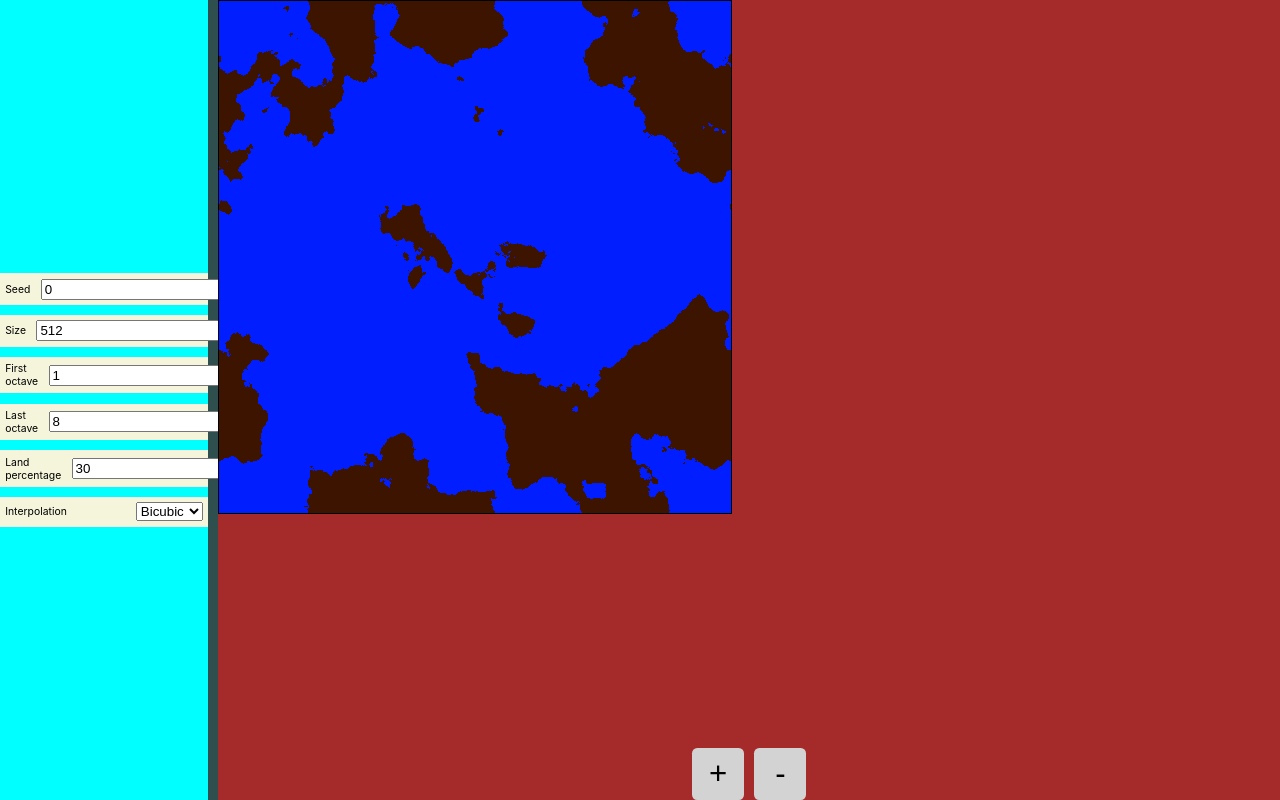
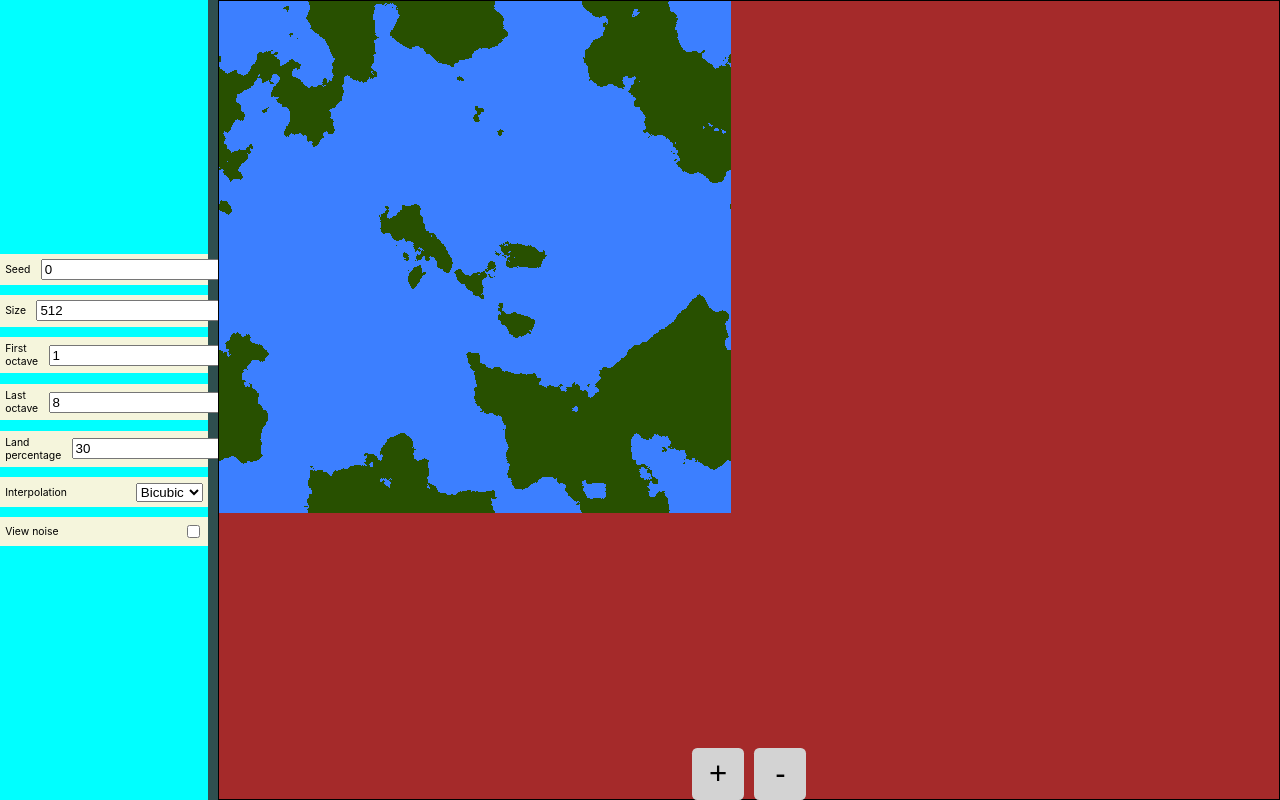
Before and after one commit to kamil-poncyliusz/map-generator, a React (Vite) app: page / in a window 1280 px wide. Built offline with nearby package versions, Linux system fonts and the light colour scheme.

Commit message:
Add viewNoise setting Refactor divs and styles for canvas manipulation features

```diff
--- a/src/App.css
+++ b/src/App.css
@@ -28,22 +28,27 @@
   background-color: beige;
 }
 #map-preview-window {
+  display: block;
   position: relative;
-  display: block;
   flex-grow: 1;
   height: 100%;
   background-color: brown;
 }
-#canvas-wrapper {
-  position: absolute;
-  left: 0;
-  top: 0;
+#map-canvas-wrapper {
+  box-sizing: border-box;
+  width: 100%;
+  height: 100%;
+  border: 1px solid black;
+  overflow: hidden;
+}
+#map-canvas-draggable {
   width: min-content;
   height: min-content;
-  box-sizing: border-box;
-  border: 1px solid black;
+  position: relative;
+  top: 0;
+  left: 0;
 }
-#map-preview-controls {
+#map-controls {
   position: absolute;
   bottom: 0;
   display: flex;
@@ -54,7 +59,7 @@
   width: 100%;
   height: 5rem;
 }
-#map-preview-controls button {
+#map-controls button {
   width: 5rem;
   height: 5rem;
   font-size: 3rem;
@@ -63,10 +68,10 @@
   border-radius: 0.5rem;
   cursor: pointer;
 }
-#map-preview-controls button:hover {
+#map-controls button:hover {
   background-color: lightgreen;
 }
-#map-preview-controls button:active {
+#map-controls button:active {
   background-color: lightblue;
 }
 .is-invalid {
--- a/src/App.tsx
+++ b/src/App.tsx
@@ -10,6 +10,7 @@ export interface Settings {
   lastOctave: number;
   interpolationMethod: number;
   landPercentage: number;
+  viewNoise: boolean;
 }
 
 const defaultSettings: Settings = {
@@ -19,12 +20,13 @@ const defaultSettings: Settings = {
   lastOctave: 8,
   interpolationMethod: 1,
   landPercentage: 30,
+  viewNoise: false,
 };
 
 function App() {
   const [settings, setSettings] = useState({ ...defaultSettings });
   const changeSetting = (settingName: keyof Settings) => {
-    return (newValue: number) => {
+    return (newValue: number | boolean) => {
       if (settings[settingName] !== newValue)
         setSettings((previousValue) => ({
           ...previousValue,
@@ -32,6 +34,7 @@ function App() {
         }));
     };
   };
+
   return (
     <div id="app-wrapper">
       <ControlsWindow settings={settings} changeSetting={changeSetting} />
--- a/src/components/ControlsWindow.tsx
+++ b/src/components/ControlsWindow.tsx
@@ -1,9 +1,15 @@
 import { Settings } from "../App";
-import { SelectSettingRow, NumberSettingRow } from "./SettingRows";
+import {
+  SelectSettingRow,
+  NumberSettingRow,
+  CheckboxSettingRow,
+} from "./SettingRows";
 
 interface ControlsWindowProps {
   settings: Settings;
-  changeSetting: (settingName: keyof Settings) => (newValue: number) => void;
+  changeSetting: (
+    settingName: keyof Settings
+  ) => (newValue: number | boolean) => void;
 }
 
 function isInRange(min: number, max: number): (value: number) => boolean {
@@ -29,7 +35,6 @@ function highestPowerOfTwoFactor(value: number): number {
 }
 
 function ControlsWindow({ settings, changeSetting }: ControlsWindowProps) {
-  console.log("ControlsWindow rendered");
   return (
     <div id="controls-window">
       <NumberSettingRow
@@ -72,6 +77,11 @@ function ControlsWindow({ settings, changeSetting }: ControlsWindowProps) {
         changeHandler={changeSetting("interpolationMethod")}
         isValid={isInRange(0, 1)}
       />
+      <CheckboxSettingRow
+        labelText="View noise"
+        value={settings["viewNoise"]}
+        changeHandler={changeSetting("viewNoise")}
+      />
     </div>
   );
 }
--- a/src/components/MapCanvas.tsx
+++ b/src/components/MapCanvas.tsx
@@ -6,7 +6,8 @@ interface MapCanvasProps {
   settings: Settings;
 }
 
-const waterColor = { r: 0, g: 30, b: 255 };
+const waterColor = { r: 60, g: 127, b: 255 };
+const landColor = { r: 40, g: 80, b: 0 };
 
 function ImageDataFromNoise(settings: Settings) {
   const generatedNoise = noise(settings);
@@ -35,9 +36,9 @@ function ImageDataFromLandMatrix(settings: Settings) {
     for (let j = 0; j < settings.size; j++) {
       const index = (i * settings.size + j) * 4;
       const isLand = generatedLandMatrix[i][j];
-      imageDataArray[index] = isLand ? 60 : waterColor.r;
-      imageDataArray[index + 1] = isLand ? 20 : waterColor.g;
-      imageDataArray[index + 2] = isLand ? 0 : waterColor.b;
+      imageDataArray[index] = isLand ? landColor.r : waterColor.r;
+      imageDataArray[index + 1] = isLand ? landColor.g : waterColor.g;
+      imageDataArray[index + 2] = isLand ? landColor.b : waterColor.b;
       imageDataArray[index + 3] = 255;
     }
   }
@@ -46,7 +47,10 @@ function ImageDataFromLandMatrix(settings: Settings) {
 
 function MapCanvas({ settings }: MapCanvasProps) {
   const canvasRef = useRef<HTMLCanvasElement>(null);
-  const imageData = ImageDataFromLandMatrix(settings);
+  const imageData = settings.viewNoise
+    ? ImageDataFromNoise(settings)
+    : ImageDataFromLandMatrix(settings);
+
   useEffect(() => {
     const canvas = canvasRef.current;
     if (!canvas) return;
@@ -54,6 +58,7 @@ function MapCanvas({ settings }: MapCanvasProps) {
     if (!context) return;
     context.putImageData(imageData, 0, 0);
   });
+
   return (
     <canvas
       ref={canvasRef}
--- a/src/components/MapPreviewWindow.tsx
+++ b/src/components/MapPreviewWindow.tsx
@@ -9,17 +9,19 @@ function MapPreviewWindow({ settings }: MapPreviewWindowProps) {
   function zoomIn() {
     console.log("Zooming in...");
   }
+
   function zoomOut() {
     console.log("Zooming out...");
   }
 
-  console.log("MapPreviewWindow rendered");
   return (
     <div id="map-preview-window">
-      <div id="canvas-wrapper">
-        <MapCanvas settings={settings} />
+      <div id="map-canvas-wrapper">
+        <div id="map-canvas-draggable">
+          <MapCanvas settings={settings} />
+        </div>
       </div>
-      <div id="map-preview-controls">
+      <div id="map-controls">
         <button type="button" onClick={zoomIn}>
           +
         </button>
```
